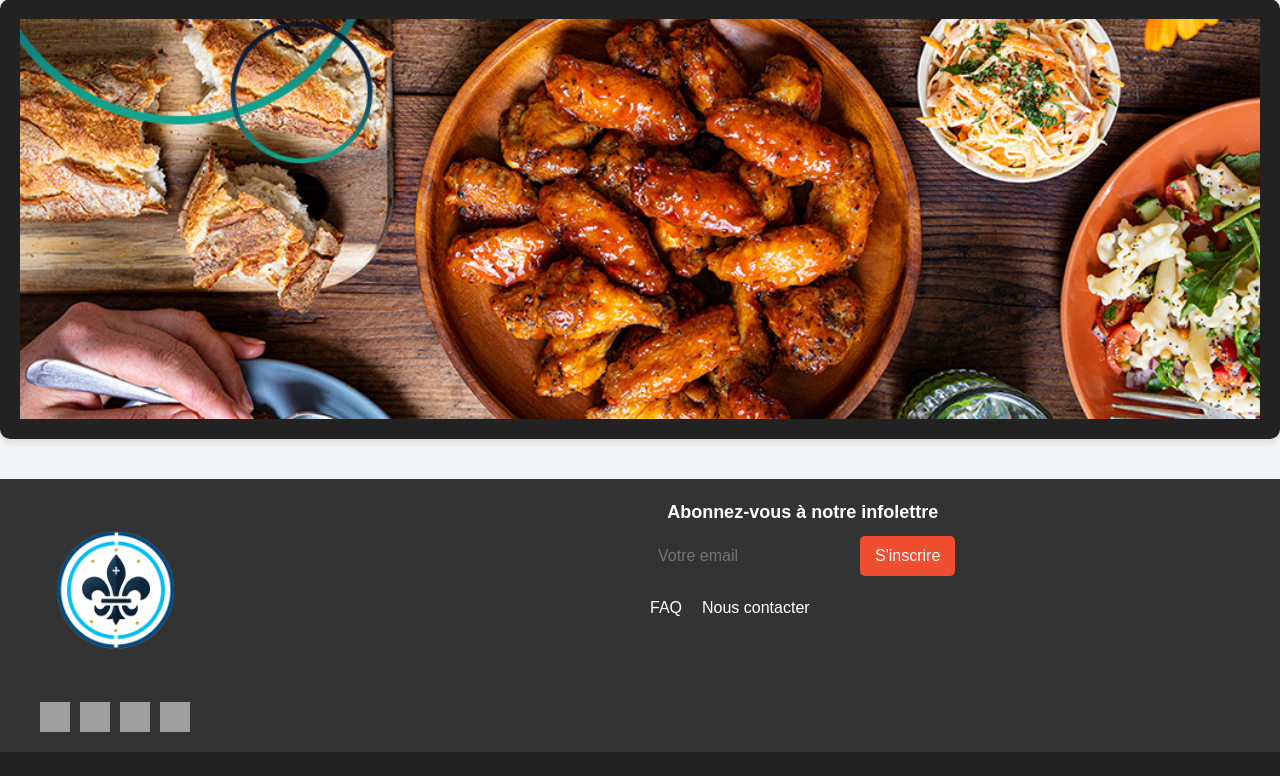
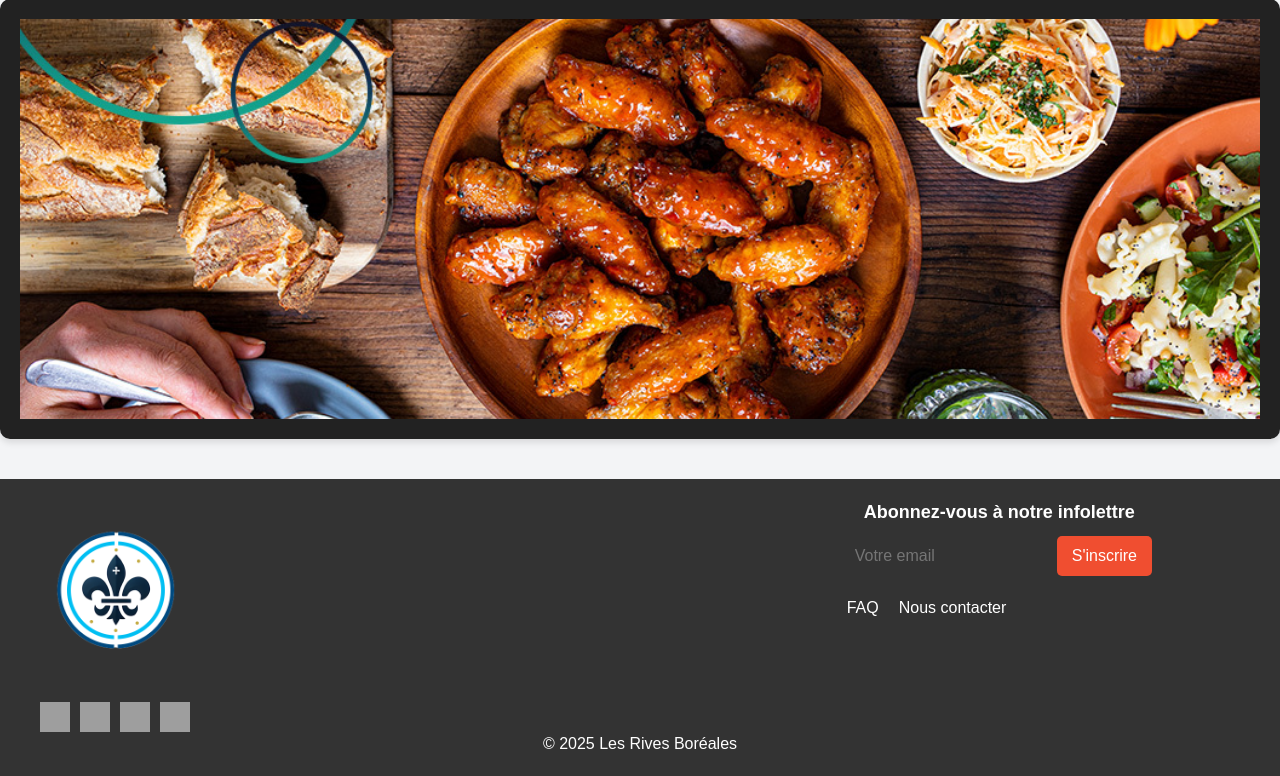
Before and after one commit to CocoriPouiche/RABT1524528_LAFM2113638_WEB4, a PHP site: page /Acceuil.html in a window 1280 px wide. Shown: the part 2376-3152 px from the top of the page. Before the commit the page ends 3128 px from the top, so only its background shows below. Run offline with PHP 8.4, Linux system fonts and the light colour scheme; some web fonts are replaced; grey boxes are pictures that could not be loaded.

Commit message:
Modification infolettre, et ajout footer

```diff
--- a/Acceuil.html
+++ b/Acceuil.html
@@ -90,6 +90,7 @@
             </div>
 
             <div class="footer-right">
+
                 <div class="newsletter">
                     <h3>Abonnez-vous à notre infolettre</h3>
                     <form>
@@ -97,12 +98,18 @@
                         <button type="submit">S'inscrire</button>
                     </form>
                 </div>
+
                 <div class="footer-links">
                     <a href="#">FAQ</a>
                     <a href="#">Nous contacter</a>
                 </div>
+
             </div>
+
         </div>
+
+        <p>&copy; 2025 Les Rives Boréales</p>
+
     </footer>
 </body>
 </html>
--- a/css/_composant/section-footer.css
+++ b/css/_composant/section-footer.css
@@ -32,6 +32,9 @@
     display: flex;
     flex-direction: column;
     align-items: flex-start;
+    position: absolute;
+    right: 10%;
+
 }
 
 .newsletter h3 {
```
